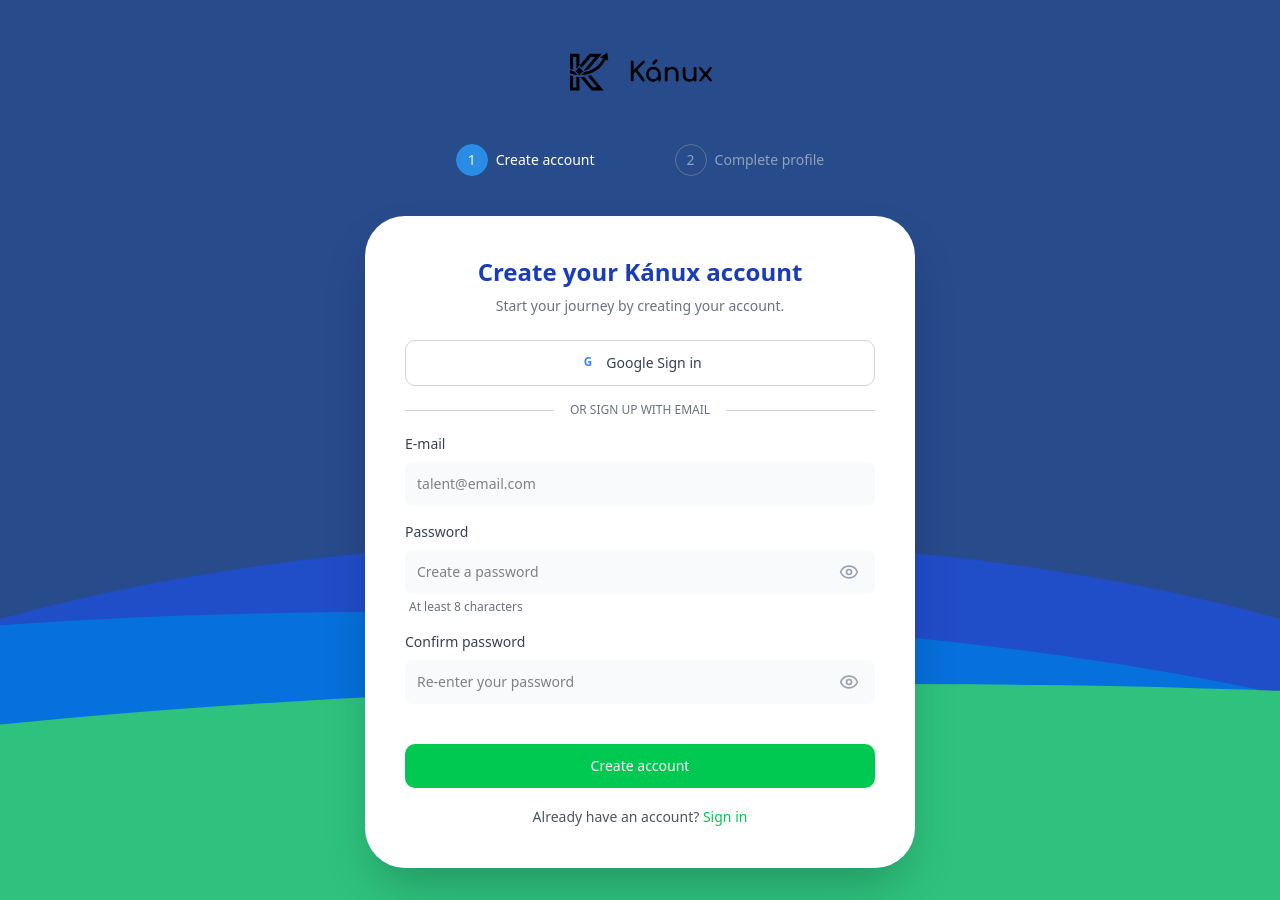
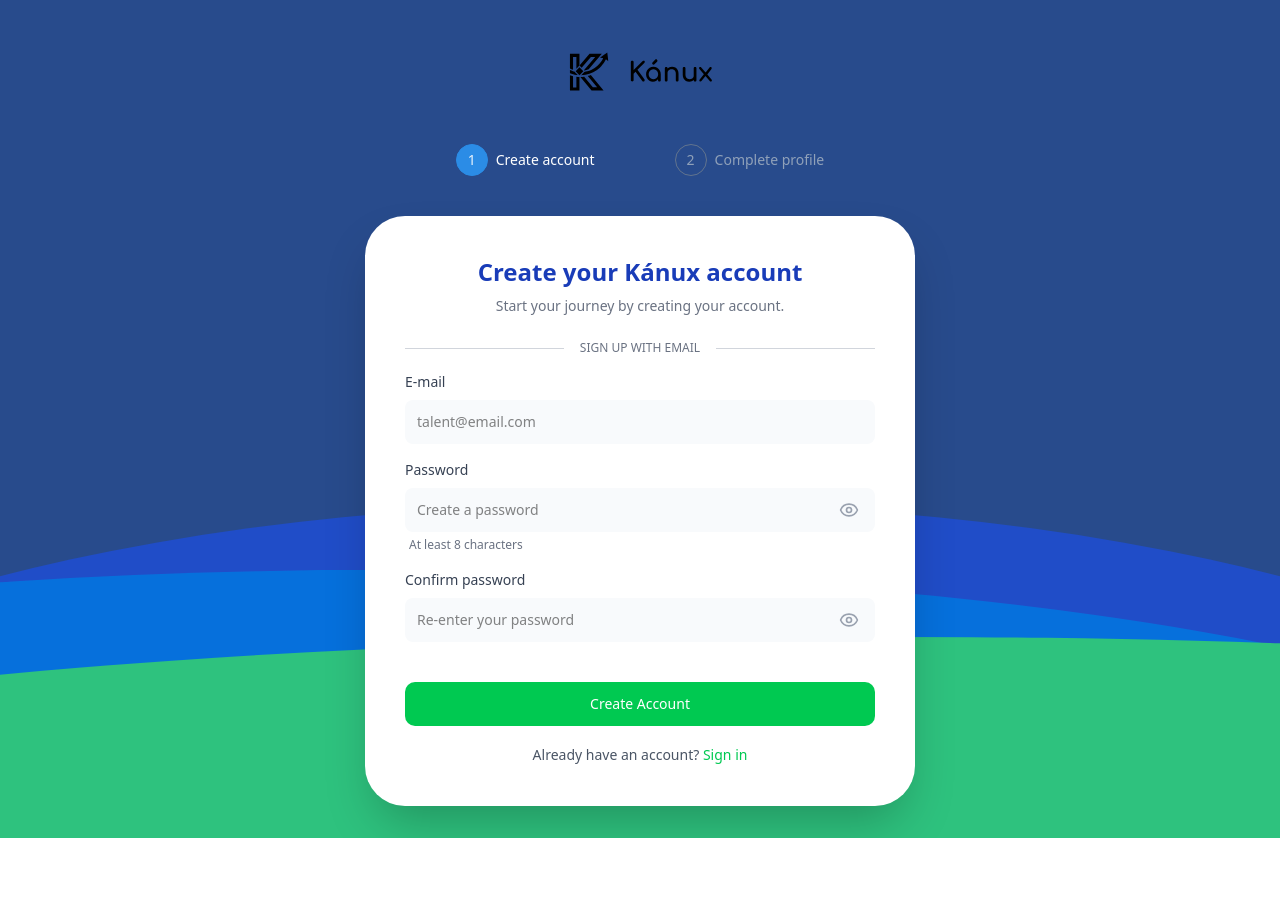
Before and after one commit to AaronMatarrita/kanux-frontend-web, a Next.js app in the folder kanux-web/: page /onboarding/register-talent in a window 1280 px wide. After the commit the page ends 838 px from the top, so only its background shows below. Built offline with nearby package versions, Linux system fonts and the light colour scheme; no server answers.

Commit message:
fix create account view
- fix view connect to services.

```diff
--- a/kanux-web/src/components/register-talent/createAccountTalent.tsx
+++ b/kanux-web/src/components/register-talent/createAccountTalent.tsx
@@ -56,6 +56,7 @@
     setErrors(newErrors);
     return Object.keys(newErrors).length === 0;
   };
+
   // handle form submit
   const handleSubmit = async(e: React.FormEvent) => {
     e.preventDefault();
@@ -64,7 +65,7 @@
       setIsLoading(true);
       try {
         const registerData: PreRegisterRequest = {
-          userType: "company",
+          userType: "talent",
           email: formData.email,
           password: formData.password,
           confirmPassword: formData.confirmPassword,
@@ -73,11 +74,10 @@
 
         const response = await authService.preRegister(registerData);
 
-        console.log("Registration successful:", response);
         //save data in local storage
         localStorage.setItem("kanux_token", response.token);
         localStorage.setItem("kanux_session", response.sessionId);
-        localStorage.setItem("kanux_user_id", JSON.stringify(response.user));
+        localStorage.setItem("kanux_user_id", response.user);
 
         setSuccess(true);
         setTimeout(() => {
@@ -105,23 +105,10 @@
         </div>
       )}
       <form onSubmit={handleSubmit} className="space-y-4">
-        {/* Google Sign in */}
-        <button
-          type="button"
-          className="w-full border border-gray-300 text-gray-700 p-3 rounded-lg flex items-center justify-center gap-2 hover:bg-gray-50 transition-colors"
-        >
-          <svg className="w-5 h-5" viewBox="0 0 24 24">
-            <text x="12" y="16" fontSize="14" fontWeight="bold" textAnchor="middle" fill="#4285F4">
-              G
-            </text>
-          </svg>
-          <span className="text-sm font-medium">Google Sign in</span>
-        </button>
-
         {/* Divider */}
         <div className="flex items-center gap-4 my-4">
           <div className="flex-1 h-px bg-gray-300"></div>
-          <span className="text-xs text-gray-500 font-medium">OR SIGN UP WITH EMAIL</span>
+          <span className="text-xs text-gray-500 font-medium">SIGN UP WITH EMAIL</span>
           <div className="flex-1 h-px bg-gray-300"></div>
         </div>
         {/* email */}
@@ -159,9 +146,10 @@
         {/* Submit Button */}
         <button
           type="submit"
+          disabled={isLoading}
           className="w-full bg-green-500 hover:bg-green-600 text-white p-3 rounded-lg font-medium text-sm transition-colors mt-6"
         >
-          Create account
+          {isLoading ? "Registering..." : "Create Account"}
         </button>
       </form>
 
```
